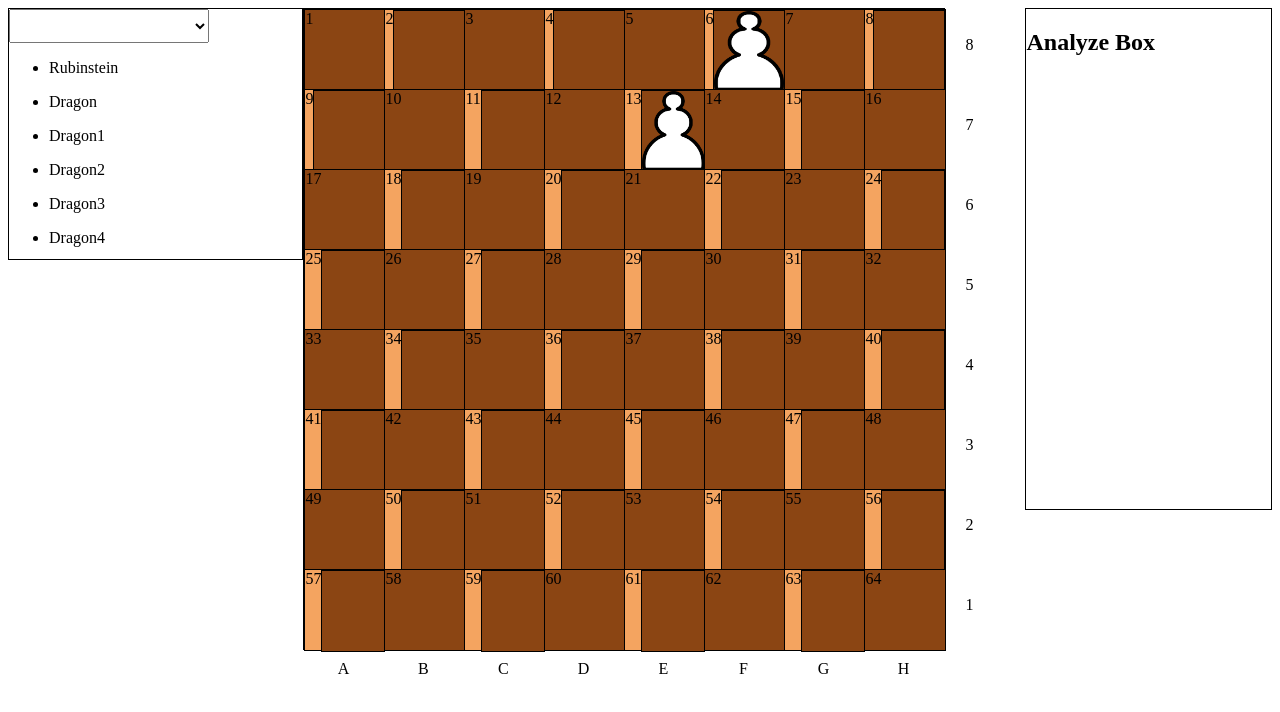
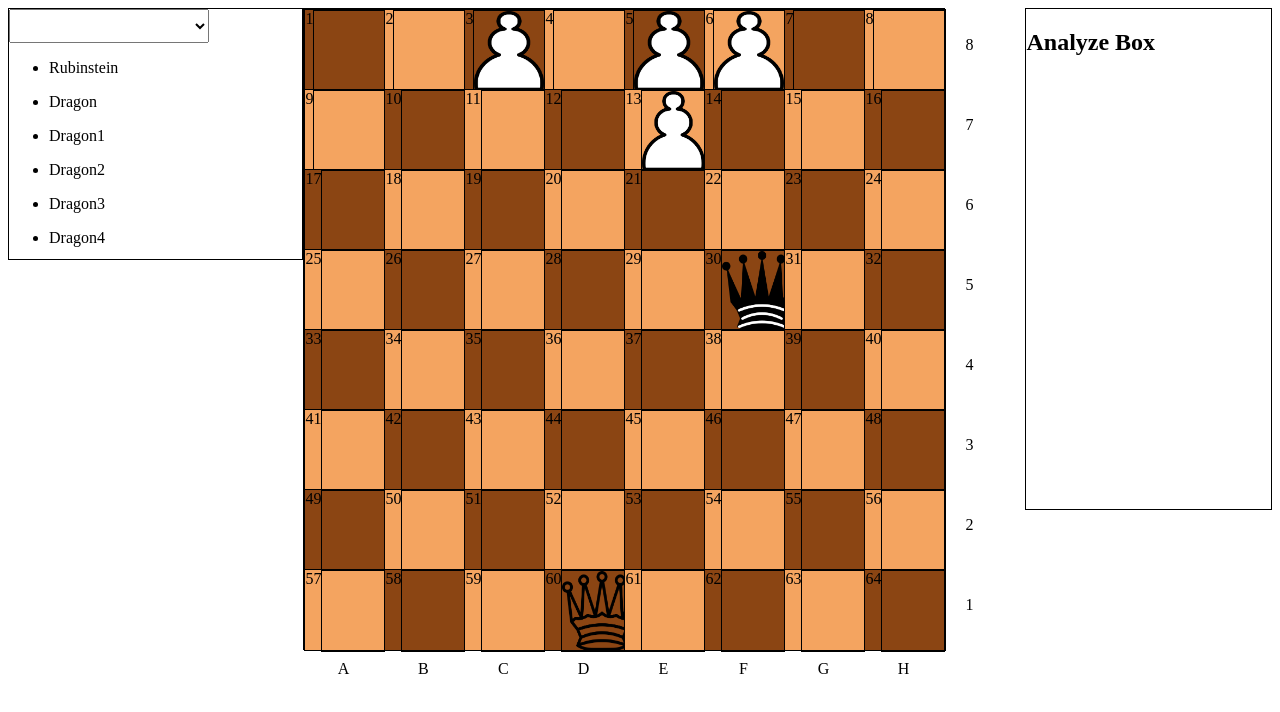
Before and after one commit to GrzegorzSzymczakk/ChessOpening, a Vue app in the folder src/frontend/: page / in a window 1280 px wide. Shown: the top 712 px of the page. Built offline with nearby package versions, Linux system fonts and the light colour scheme.

Commit message:
add queens

```diff
--- a/src/frontend/src/components/ChessBoard.vue
+++ b/src/frontend/src/components/ChessBoard.vue
@@ -7,7 +7,6 @@
                  :figure="this.getFigureFor(field)">
     </SquareField>
   </div>
-<!--  <SquareField class="img"></SquareField>-->
 </template>
 
 <script>
@@ -17,19 +16,32 @@ export default {
   name: "ChessBoard",
   components: {SquareField},
   data() {
-    const whiteFigures = [3,5,6,13]
+    const whitePawns = [3, 5, 6, 13]
     return {
-      whiteFigures,
-      fieldColor: true
+      whitePawns,
+      fieldColor: true,
+      whiteQueen: 60
     }
   },
   methods: {
-    getFigureFor(field){
-      if(this.whiteFigures.includes(field)){
-        console.log(field)
-        return "Pawn"
+    getFigureFor(field) {
+      switch (true) {
+        case field === this.whiteQueen: {
+          console.log("wh_queen")
+          return "white-queen"
+        }
+        case field === 30: {
+          console.log("blqu")
+          return "black-queen"
+        }
+        case this.whitePawns.includes(field): {
+          console.log("wh_pawn")
+          return "white-pawn"
+        }
+        default:
+          console.log("dupass")
+          return null
       }
-      return null
     }
   },
   watch: {
@@ -49,8 +61,5 @@ export default {
   height: 640px;
   border: 1px solid black;
 }
-.img{
-  content: url("../assets/white_pawn.png");
-}
 
 </style>
--- a/src/frontend/src/components/FigureComp.vue
+++ b/src/frontend/src/components/FigureComp.vue
@@ -1,7 +1,9 @@
 <template>
-<div :class="figure==='Pawn' ? 'white-pawn' : ''">
+<!--<div id="test" :class="figure==='Pawn' ? 'white-pawn' : ''">-->
+<div id="test" :class="figure">
 
 </div>
+
 </template>
 
 <script>
@@ -14,6 +16,16 @@ export default {
 <style scoped>
 .white-pawn{
   content: url("../assets/white_pawn.png");
+  background-color: transparent;
+}
+.black-queen{
+  content: url("../assets/black_queen.png");
+  background-color: transparent;
+}
+.white-queen{
+  content: url("../assets/white_queen.png");
+  background-color: transparent;
 }
 
+
 </style>
--- a/src/frontend/src/components/SquareField.vue
+++ b/src/frontend/src/components/SquareField.vue
@@ -1,20 +1,24 @@
 <template>
-    <div v-if="this.isWhite" class="white" :id="counter" >
-      {{counter}}
-      <FigureComp :figure="figure"/>
-    </div>
-    <div v-else>{{counter}}</div>
+  <div v-if="this.isWhite" class="white" :id="counter">
+    {{ counter }}
+    <FigureComp id="1" :figure="figure"/>
+  </div>
+  <div v-else class="black">
+    {{ counter }}
+    <FigureComp id="2" :figure="figure"/>
+  </div>
 </template>
 
 <script>
 
 import FigureComp from "@/components/FigureComp";
+
 export default {
   name: "SquareField",
   components: {FigureComp},
   props: ['counter', 'white', 'figure'],
-  computed:{
-    isWhite(){
+  computed: {
+    isWhite() {
       const zeroBasedCounter = this.counter - 1;
       return (zeroBasedCounter % 2 === 1 && zeroBasedCounter % 16 <= 7) || (zeroBasedCounter % 2 === 0 && zeroBasedCounter % 16 >= 8)
     }
@@ -24,15 +28,18 @@ export default {
 
 <style scoped>
 
-div{
+div {
   width: 80px;
   height: 80px;
   border: 1px solid black;
+}
+
+.white {
+  background-color: sandybrown;
+}
+
+.black {
   background-color: saddlebrown;
 }
 
-.white{
-  background-color: sandybrown;
-}
-
 </style>
```
Also changed, not shown: src/frontend/src/assets/black_queen.png (added), src/frontend/src/assets/white_queen.png (added).
